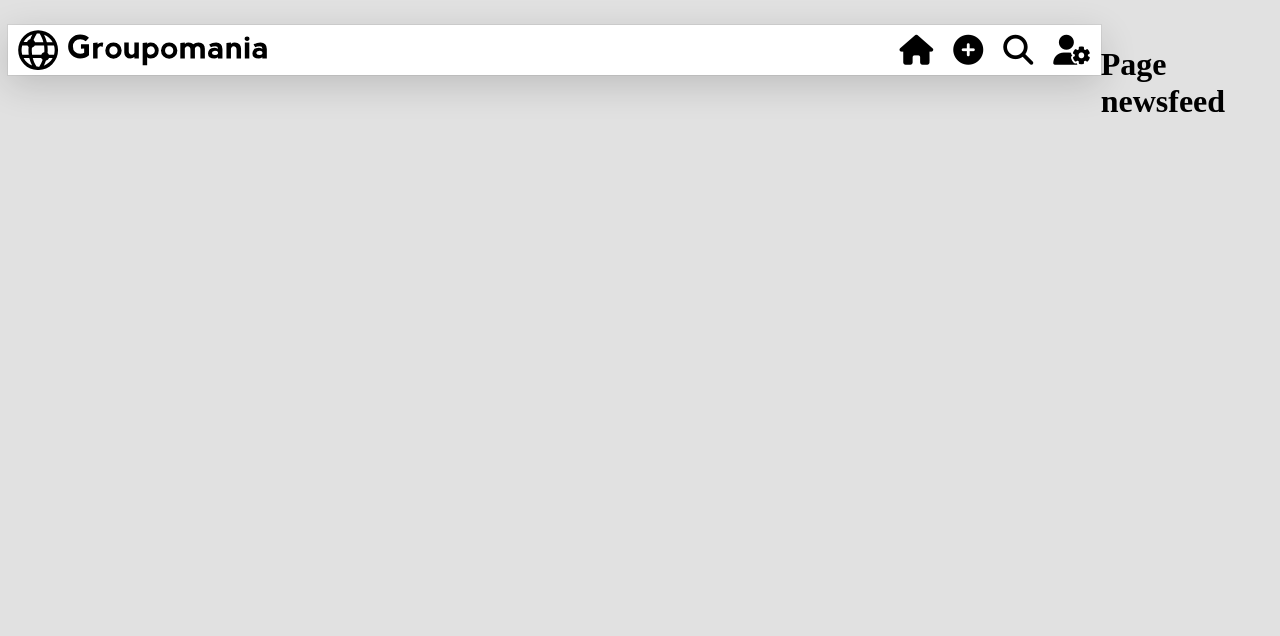
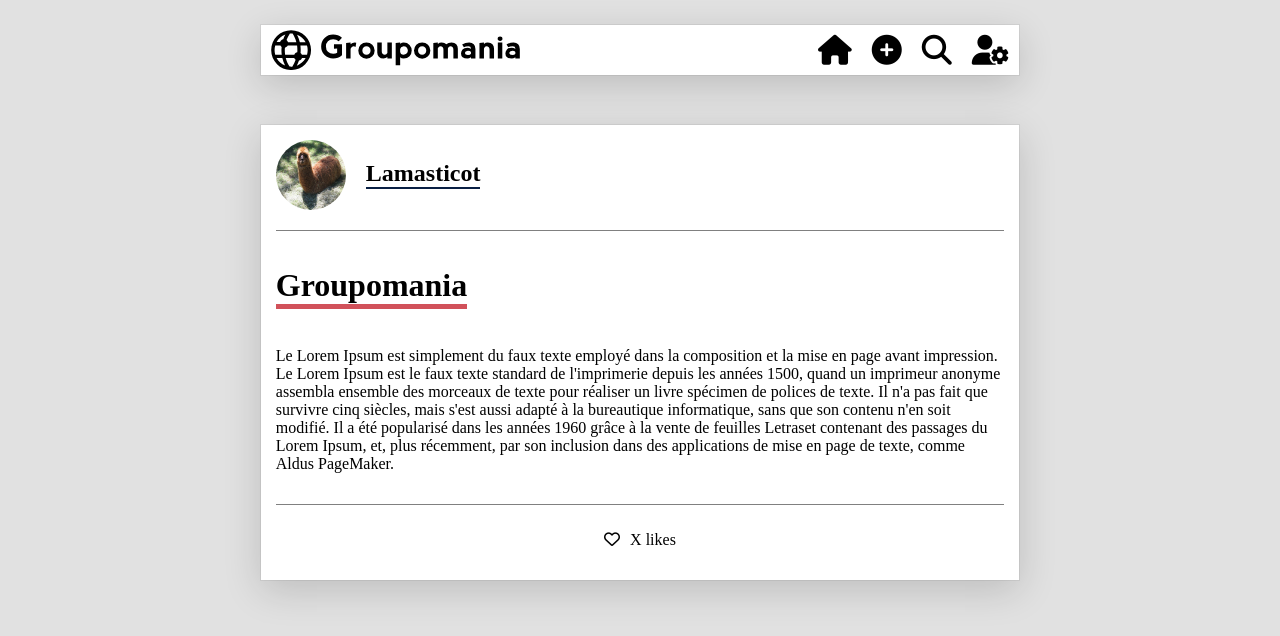
Before and after one commit to Salim-camara/CamaraMohamedSalim_7_15092021, a React (Create React App) app in the folder front-end/: page /accueil in a window 1280 px wide. Shown: the top 636 px of the page. Built offline with nearby package versions, Linux system fonts and the light colour scheme.

Commit message:
Fin de la partie visuelle de l'accueil et du component Post

```diff
--- /dev/null
+++ b/front-end/src/HOME/Components/post.js
@@ -0,0 +1,34 @@
+import React from "react";
+import Pdp from "../../img/lama.png";
+
+const Post = () => {
+
+    return(
+        <div className="post">
+            {/* user */}
+            <div className="post__user">
+
+                <img src={Pdp} className="post__user--img" />
+                <h2 className="post__user--name">Lamasticot</h2>
+
+            </div>
+            {/* contenu */}
+            <div className="post__content">
+
+                <h1 className="post__content--title">Groupomania</h1>
+                <div className="post__content--img"></div>
+                <p className="post__content--desc">Le Lorem Ipsum est simplement du faux texte employé dans la composition et la mise en page avant impression. Le Lorem Ipsum est le faux texte standard de l'imprimerie depuis les années 1500, quand un imprimeur anonyme assembla ensemble des morceaux de texte pour réaliser un livre spécimen de polices de texte. Il n'a pas fait que survivre cinq siècles, mais s'est aussi adapté à la bureautique informatique, sans que son contenu n'en soit modifié. Il a été popularisé dans les années 1960 grâce à la vente de feuilles Letraset contenant des passages du Lorem Ipsum, et, plus récemment, par son inclusion dans des applications de mise en page de texte, comme Aldus PageMaker.</p>
+
+            </div>
+            {/* likes */}
+            <div className="post__likes">
+
+                <i class="far fa-heart"></i>
+                <p className="post__likes--p">X likes</p>
+
+            </div>
+        </div>
+    )
+}
+
+export default Post;
--- a/front-end/src/HOME/Pages/accueil.js
+++ b/front-end/src/HOME/Pages/accueil.js
@@ -1,13 +1,14 @@
 import React from "react";
 import Navigation from "../Components/nav";
+import Post from "../Components/post";
 
 const Accueil = () => {
 
     return (
-        <>
+        <div className="accueil">
             <Navigation />
-            <h1>Page newsfeed</h1>
-        </>
+            <Post />
+        </div>
     )
 }
 
--- a/front-end/src/HOME/Pages/modify.js
+++ b/front-end/src/HOME/Pages/modify.js
@@ -65,7 +65,7 @@ const Modify = () => {
 
                 {/* Nom */}
                 <div className="nom">
-                    <h2>Nom, Prénom</h2>
+                    <h2 className="h2_-_modify">Nom, Prénom</h2>
                     <input type="text" className="text text--prenom" placeholder="Prénom" value={ prenom } onChange={ (e) => setPrenom(e.target.value) }></input>
                     { prenom }
                     { radio }
--- /dev/null
+++ b/front-end/src/Styles/HOME/components/_post.scss
@@ -0,0 +1,52 @@
+.post {
+    @include dsc();
+    background-color: white;
+    box-shadow: $box-shadow;
+    margin-top: 50px;
+    padding: 15px;
+}
+
+.post__user {
+    @include dsf();
+    border-bottom: 1px solid grey;
+    width: 100%;
+    padding-bottom: 20px;
+
+    &--img {
+        height: 70px;
+        width: 70px;
+        border-radius: 50% 50%;
+        margin-right: 20px;
+    }
+
+    &--name {
+        display: inline-block;
+        border-bottom: 2px solid $primary-color;
+    }
+}
+
+.post__content {
+    padding: 15px 0 15px 0;
+
+    &--img {
+        width: 100%;
+        max-height: 350px;
+    }
+
+    &--title {
+        border-bottom: 5px solid $secondary-color;
+        display: inline-block;
+    }
+}
+
+.post__likes {
+    @include dsf(center);
+    align-items: baseline;
+    border-top: 1px solid grey;
+    padding-top: 10px;
+    width: 100%;
+
+    &--p {
+        margin-left: 10px;
+    }
+}
--- /dev/null
+++ b/front-end/src/Styles/HOME/pages/_accueil.scss
@@ -0,0 +1,4 @@
+.accueil {
+    @include dsc();
+    width: 60%;
+}
--- a/front-end/src/Styles/HOME/pages/_modify.scss
+++ b/front-end/src/Styles/HOME/pages/_modify.scss
@@ -34,7 +34,7 @@ max-width: 90%;
 height: 60px;
 }
 
-h2 {
+.h2_-_modify {
     border-bottom: 2px solid $secondary-color;
     width: 100%;
 }
--- a/front-end/src/Styles/main.scss
+++ b/front-end/src/Styles/main.scss
@@ -20,7 +20,9 @@
 
 
 @import './HOME/components/nav';
+@import './HOME/components/post';
 
 @import './HOME/pages/setting';
 @import './HOME/pages/modify';
 @import './HOME/pages/newpost';
+@import './HOME/pages/accueil';
```
